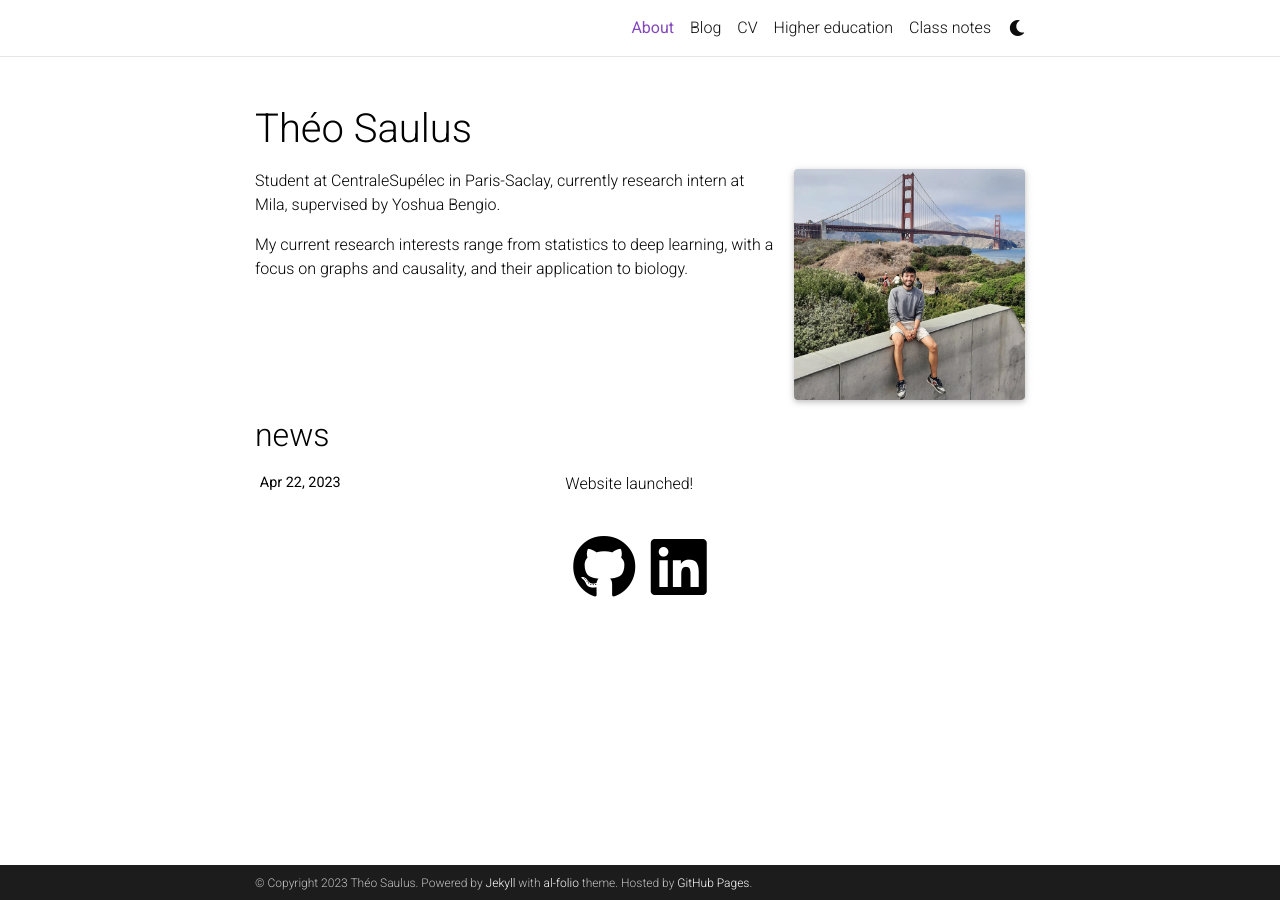
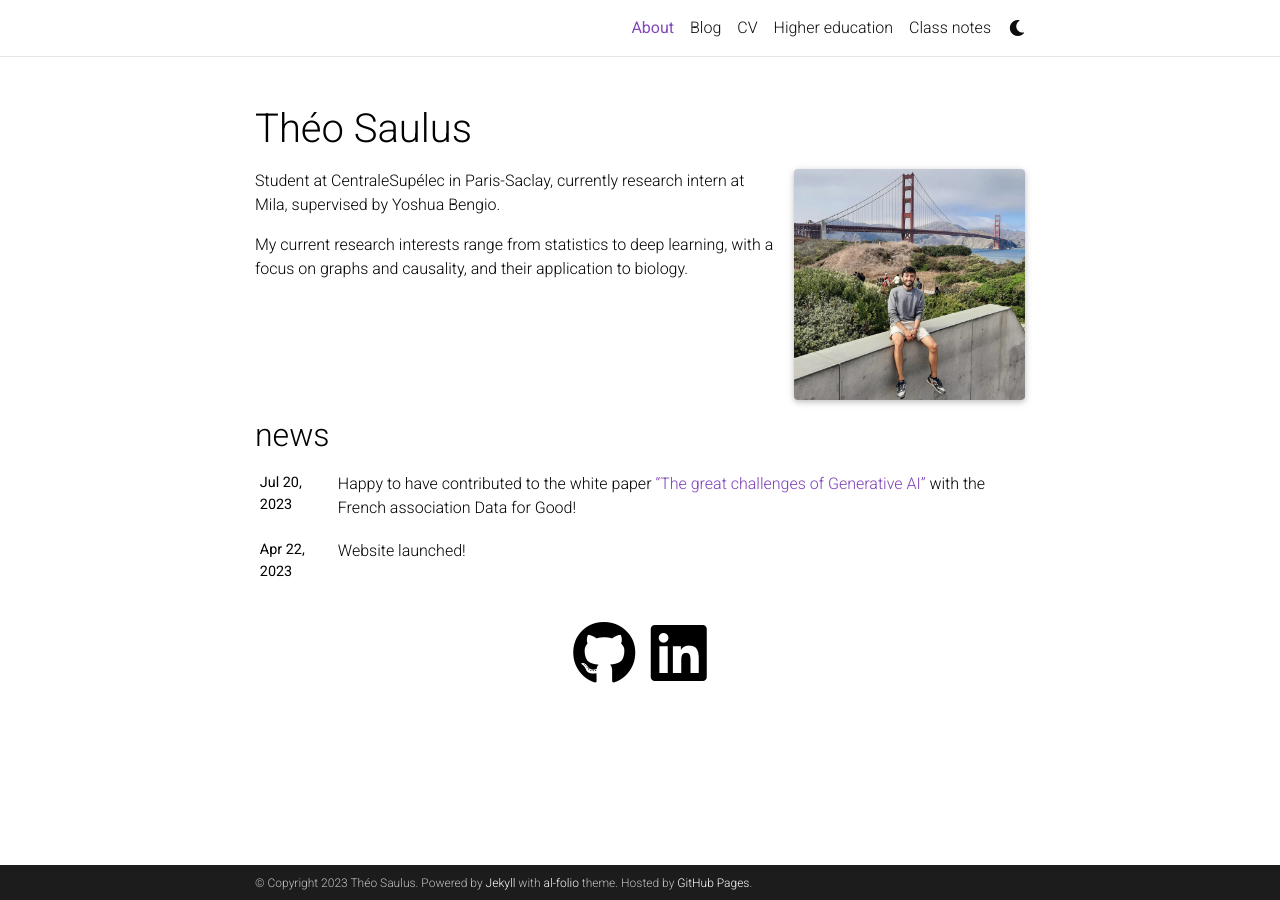
Before and after one commit to theosaulus/theosaulus.github.io, a Jekyll site: the page built from _pages/about.md, in a window 1280 px wide. Built offline with Jekyll 4.4.1, drawn with Linux system fonts in a browser that asks for light colours; full-size pictures stand in for the smaller copies a plugin makes; comment, search, counter and statistics services are not loaded; a style sheet for code colours, icons or effects is not loaded.

Commit message:
July 2023 update

```diff
--- a/_config.yml
+++ b/_config.yml
@@ -12,7 +12,7 @@ description: > # the ">" symbol means to ignore newlines until "footer_text:"
 footer_text: >
   Powered by <a href="https://jekyllrb.com/" target="_blank">Jekyll</a> with <a href="https://github.com/alshedivat/al-folio">al-folio</a> theme.
   Hosted by <a href="https://pages.github.com/" target="_blank">GitHub Pages</a>.
-keywords: jekyll, jekyll-theme, academic-website, portfolio-website  # add your own keywords or leave empty
+keywords: # add your own keywords or leave empty
 
 lang: en # the language of your site (for example: en, fr, cn, ru, etc.)
 icon:  # the emoji used as the favicon (alternatively, provide image name in /assets/img/)
--- a/_data/extra.yml
+++ b/_data/extra.yml
@@ -28,6 +28,12 @@
 - title: Scientific and cultural service
   type: time_table
   contents:
+    - title: Volunteer
+      institution: <a href="https://dataforgood.fr/">Data for Good</a>, France
+      year: 2/2023 - present
+      description:
+        - Co-author of the white paper "The great challenges of Generative AI".
+
     - title: Weekend teacher at <a href="https://stanfordesp.org/">Stanford Splash<a/>
       institution: Stanford University, California, USA
       year: 11/2022
--- a/_data/notes.yml
+++ b/_data/notes.yml
@@ -10,12 +10,12 @@
     - title: Quantum Computing
       institution: Technische Universität Berlin, Germany
       year: 4/2022 - 8/2022
-      description: Link to <a href="/assets/pdf/BCB_PoliMi.pdf">PDF</a>.
+      description: Link to <a href="/assets/pdf/QC_TUB.pdf">PDF</a>.
 
     - title: Bioinformatics and Computational Biology
       institution: Politecnico di Milano, Italy
       year: 9/2021 - 1/2022
-      description: Link to <a href="/assets/pdf/QC_TUB.pdf">PDF</a>.
+      description: Link to <a href="/assets/pdf/BCB_PoliMi.pdf">PDF</a>.
 
 
 
```
Also changed, not shown: _data/cv.yml (+55 -41 lines), _news/announcement_2.md (added, +7 -0 lines).
